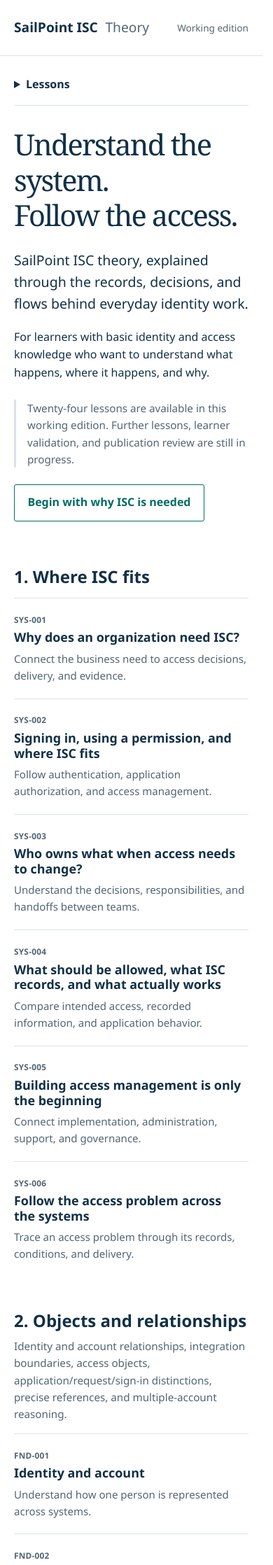
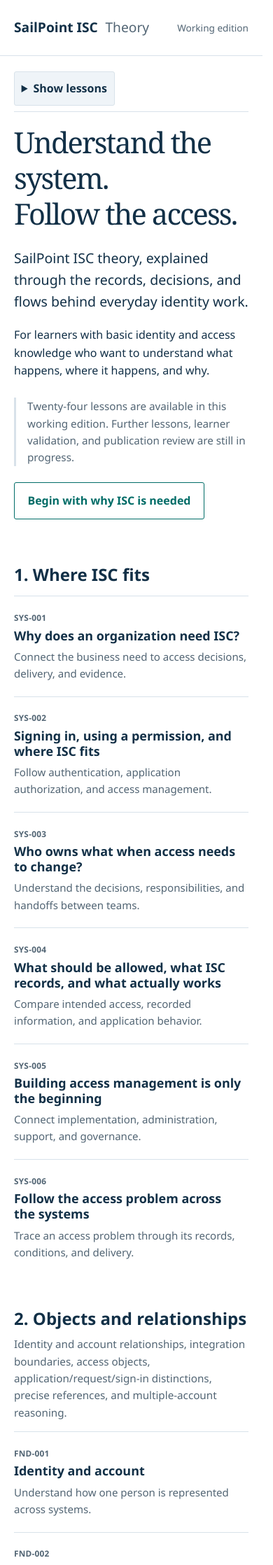
Before and after one commit to TedxHarry/ISC_Theory_Learning, a Jekyll site: the page built from index.html, in a window 390 px wide. Shown: the top 2236 px of the page at 70% size. Built offline with Jekyll 4.4.1, drawn with Linux system fonts in a browser that asks for light colours.

Commit message:
Add collapsible lesson panel and module navigation

```diff
--- a/_config.yml
+++ b/_config.yml
@@ -34,4 +34,7 @@ exclude:
   - Gemfile.lock
   - vendor
   - node_modules
+  - package.json
+  - package-lock.json
+  - tests
   - .github
--- a/_includes/lesson-list.html
+++ b/_includes/lesson-list.html
@@ -1,7 +1,14 @@
 <nav aria-label="Lessons">
+  {% assign nav_current_lesson = site.data.course.lessons | where: "source", page.path | first %}
   {% for module in site.data.course.modules %}
-  <section class="nav-module" aria-labelledby="nav-{{ module.id }}">
-    <h2 id="nav-{{ module.id }}">{{ module.title | escape }}</h2>
+  {% assign module_open = false %}
+  {% if nav_current_lesson.module == module.id %}
+    {% assign module_open = true %}
+  {% elsif nav_current_lesson == nil and forloop.first %}
+    {% assign module_open = true %}
+  {% endif %}
+  <details class="nav-module"{% if module_open %} open{% endif %}>
+    <summary id="nav-{{ module.id }}">{{ module.title | escape }}</summary>
     <ol class="lesson-nav">
       {% for lesson in site.data.course.lessons %}
         {% if lesson.module == module.id %}
@@ -14,6 +21,6 @@
         {% endif %}
       {% endfor %}
     </ol>
-  </section>
+  </details>
   {% endfor %}
 </nav>
--- a/_layouts/default.html
+++ b/_layouts/default.html
@@ -17,8 +17,13 @@
     <div class="site-shell">
       <aside class="course-sidebar" aria-label="Course navigation">
         <details class="course-navigation" open>
-          <summary>Lessons</summary>
-          {% include lesson-list.html %}
+          <summary>
+            <span class="navigation-label-open">Hide lessons</span>
+            <span class="navigation-label-closed">Show lessons</span>
+          </summary>
+          <div class="navigation-scroll">
+            {% include lesson-list.html %}
+          </div>
         </details>
         <script>
           if (window.matchMedia("(max-width: 56rem)").matches) {
--- a/assets/site.css
+++ b/assets/site.css
@@ -23,11 +23,21 @@ a:active { color: var(--ink); }
 .brand span { margin-left: .35rem; color: var(--muted); font-weight: 400; }
 .edition { color: var(--muted); font-size: .85rem; }
 .site-shell { max-width: 90rem; margin: auto; display: grid; grid-template-columns: 17.5rem minmax(0, 1fr); gap: clamp(2rem, 5vw, 5.5rem); padding: 2.25rem 2.5rem 4rem; align-items: start; }
-.course-sidebar { position: sticky; top: 1.25rem; max-height: calc(100dvh - 2.5rem); overflow-y: auto; scrollbar-gutter: stable; padding: 0 .75rem .75rem 0; }
-.course-navigation summary { cursor: pointer; font-weight: 650; padding: .35rem 0 .8rem; }
-.course-navigation summary:hover { color: var(--accent); }
-.nav-module { margin: 1rem 0 1.75rem; }
-.nav-module h2 { font-size: .9rem; line-height: 1.4; margin: 0 0 .65rem; color: var(--muted); font-weight: 600; }
+.course-sidebar { position: sticky; top: 1.25rem; min-width: 0; }
+.course-navigation > summary { cursor: pointer; font-weight: 650; padding: .65rem .6rem; min-height: 2.75rem; background: var(--surface); border: 1px solid var(--rule); border-radius: 3px; }
+.course-navigation > summary:hover, .nav-module > summary:hover { color: var(--accent); }
+.course-navigation > summary:active, .nav-module > summary:active { color: var(--ink); background: var(--surface); }
+.navigation-label-closed { display: none; }
+.course-navigation:not([open]) .navigation-label-open { display: none; }
+.course-navigation:not([open]) .navigation-label-closed { display: inline; }
+.navigation-scroll { max-height: calc(100dvh - 6rem); overflow-y: auto; scrollbar-gutter: stable; padding: .3rem .75rem .75rem .3rem; }
+.nav-module { margin: .35rem 0 .75rem; }
+.nav-module > summary { cursor: pointer; font-size: .9rem; line-height: 1.5; padding: .65rem .3rem; min-height: 2.75rem; color: var(--muted); font-weight: 600; }
+.nav-module > summary::marker { color: var(--accent); }
+.site-shell:has(> .course-sidebar > .course-navigation:not([open])) { grid-template-columns: minmax(0, 1fr); gap: 1rem; }
+.course-sidebar:has(> .course-navigation:not([open])) { position: static; width: 100%; max-width: 53rem; justify-self: center; }
+.course-navigation:not([open]) > summary { width: fit-content; min-width: 9rem; }
+.site-shell:has(> .course-sidebar > .course-navigation:not([open])) > main { width: 100%; margin-inline: auto; }
 .lesson-nav { list-style: none; padding: 0; margin: 0; }
 .lesson-nav li { margin: .15rem 0; }
 .lesson-nav a { display: grid; gap: .12rem; border-left: 2px solid transparent; padding: .5rem .75rem; font-size: .9rem; line-height: 1.4; color: var(--ink); text-decoration: none; }
@@ -88,9 +98,9 @@ h1 { font-size: clamp(2rem, 3.6vw, 3.4rem); letter-spacing: -.035em; margin: .15
 @media (max-width: 56rem) {
   .site-header { padding: 1rem 1.25rem; }
   .site-shell { grid-template-columns: minmax(0, 1fr); gap: 1.75rem; padding: 1.4rem 1.25rem 2rem; }
-  .course-sidebar { position: static; max-height: none; padding: 0; border-bottom: 1px solid var(--rule); }
+  .course-sidebar { position: static; border-bottom: 1px solid var(--rule); }
   .course-navigation { padding-bottom: .5rem; }
-  .course-navigation summary { padding-bottom: .5rem; }
+  .navigation-scroll { max-height: none; overflow: visible; padding-right: .3rem; }
   .course-navigation nav { display: grid; grid-template-columns: repeat(2, minmax(0, 1fr)); gap: 1.25rem; }
   .nav-module { margin: .5rem 0 1rem; }
   main { max-width: 100%; }
```
Also changed, not shown: DESIGN.md (+5 -1 lines), author/PUBLISHING.md (+2 -0 lines), package.json (added, +12 -0 lines), tests/navigation.test.mjs (added, +75 -0 lines), README.md, 1 other file.
